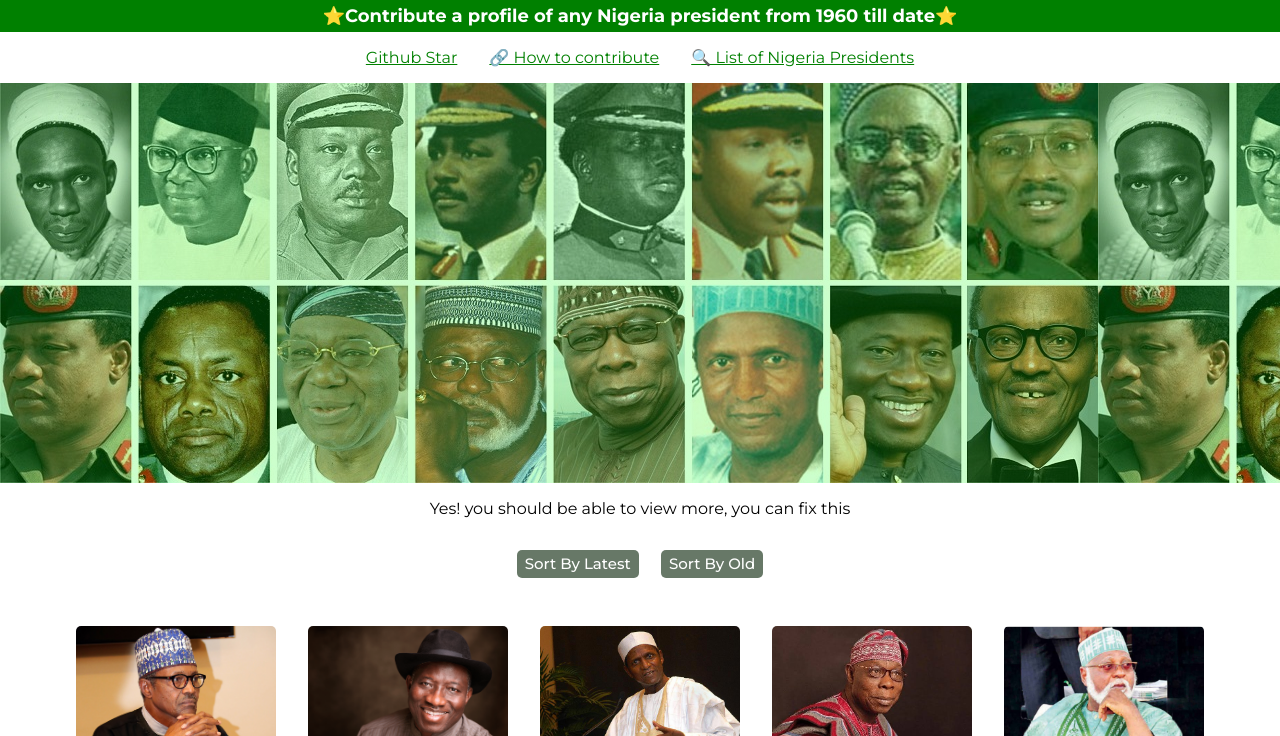
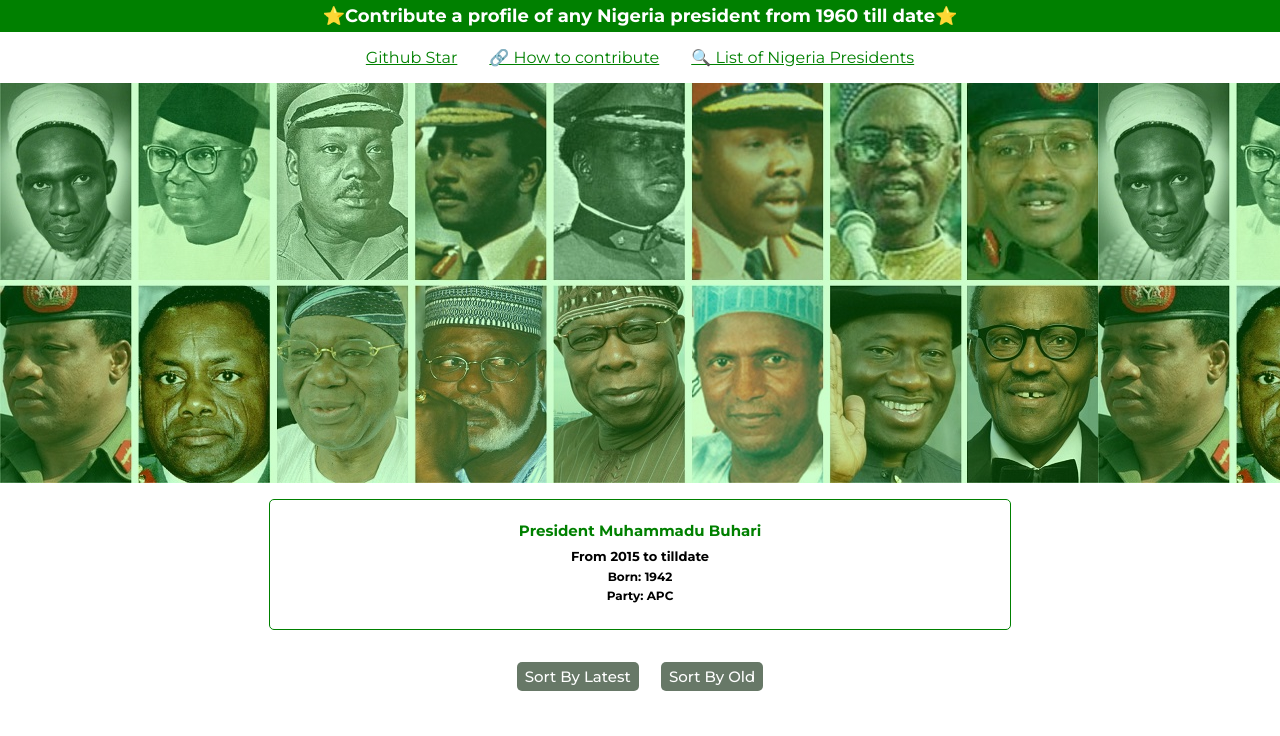
Before and after one commit to unclebay143/nigeria-presidents, a plain HTML site: page index.html in a window 1280 px wide. Both pictures are taken after a click on the element 176 px from the left and 714 px from the top of the page. Shown: the top 736 px of the page. Drawn offline with Linux system fonts and the light colour scheme.

Commit message:
feat: update view more ui

```diff
--- a/assets/css/card.css
+++ b/assets/css/card.css
@@ -65,6 +65,18 @@
   opacity: 0;
 }
 
+.details {
+  margin: auto;
+  max-width: 70ch;
+  padding: 2ch;
+  border: 0.8px solid green;
+  border-radius: 5px;
+}
+
+.details:hover {
+  opacity: 1;
+}
+
 .card-info h3 {
   margin-bottom: 0.3rem;
 }
@@ -87,6 +99,10 @@
 }
 
 .card-info .party {
+  font-size: 12px;
+}
+
+.card-info .bio {
   font-size: 12px;
 }
 
--- a/assets/js/index.js
+++ b/assets/js/index.js
@@ -14,14 +14,14 @@ const renderPresidentProfile = async (presidents) => {
   //  loop profile into temp container
   presidents.forEach((president) => {
     //
-    const { name, imgsrc, from, to, reason, causeofdeath, born, party } =
+    const { name, imgsrc, from, to, reason, causeofdeath, born, party, no } =
       president;
 
     const isReasionAvailable = reason ? `(${reason})` : "";
     const isDeceased = causeofdeath ? `(${causeofdeath})` : "";
     //
     temp += `
-    <div class="card" onclick="viewMore()">
+    <div class="card" onclick="viewMore('${no}')">
         <div class="card-image">
             <img
                 load="lazy"
@@ -83,10 +83,22 @@ const setButtonStyle = () => {
 };
 
 //
-const viewMore = () => {
-  // TODO: users should be able to view more information about the president
-  document.querySelector(".message").innerText =
-    "Yes! you should be able to view more, you can fix this";
+const viewMore = async (no) => {
+  const { presidents } = await fetchPresidentData();
+  const selectedPresident = presidents.find(p => p.no === no);
+  console.log('selectedPresin', selectedPresident);
+
+  document.querySelector(".message").innerHTML = `
+    <div class="card-info details">
+        <h3 class="name">President ${selectedPresident.name}</h3>
+        <h3 class="tenure">From ${selectedPresident.from} to ${selectedPresident.to}</h3>
+        <h3 class="born">Born: ${selectedPresident.born}</h3>
+        <h3 class="party">Party: ${selectedPresident.party}</h3>
+        ${selectedPresident.extra_information[0].bio ? `
+          <h3 class="bio">Bio: ${selectedPresident.extra_information[0].bio}</h3>
+        ` : ''}
+    </div>
+  `;
 };
 
 // Entry Level
--- a/index.html
+++ b/index.html
@@ -71,7 +71,7 @@
   </section>
 
   <main>
-    <p class="message"></p>
+    <section class="message"></section>
     <div class="sorting-btn">
       <button onclick="sortByLatest()">Sort by latest</button>
       <button onclick="sortByOld()">Sort by old</button>
```
